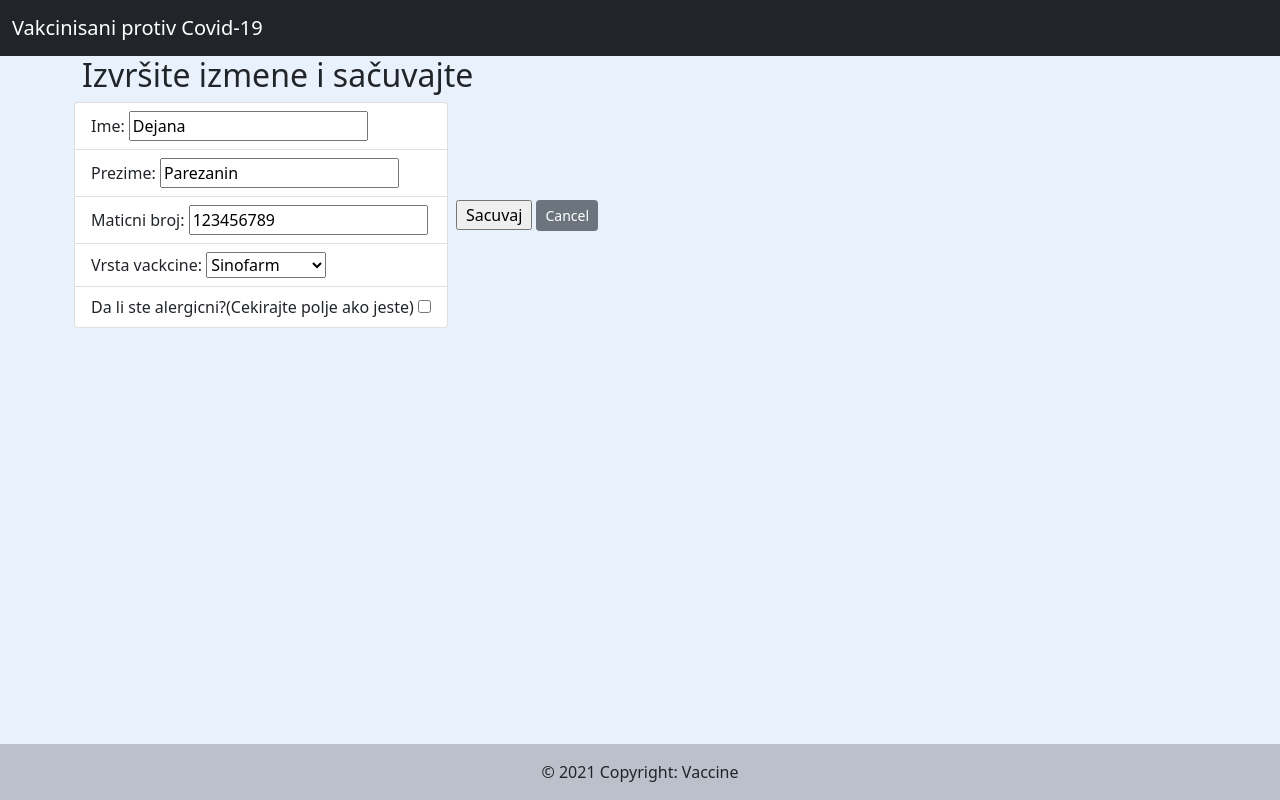
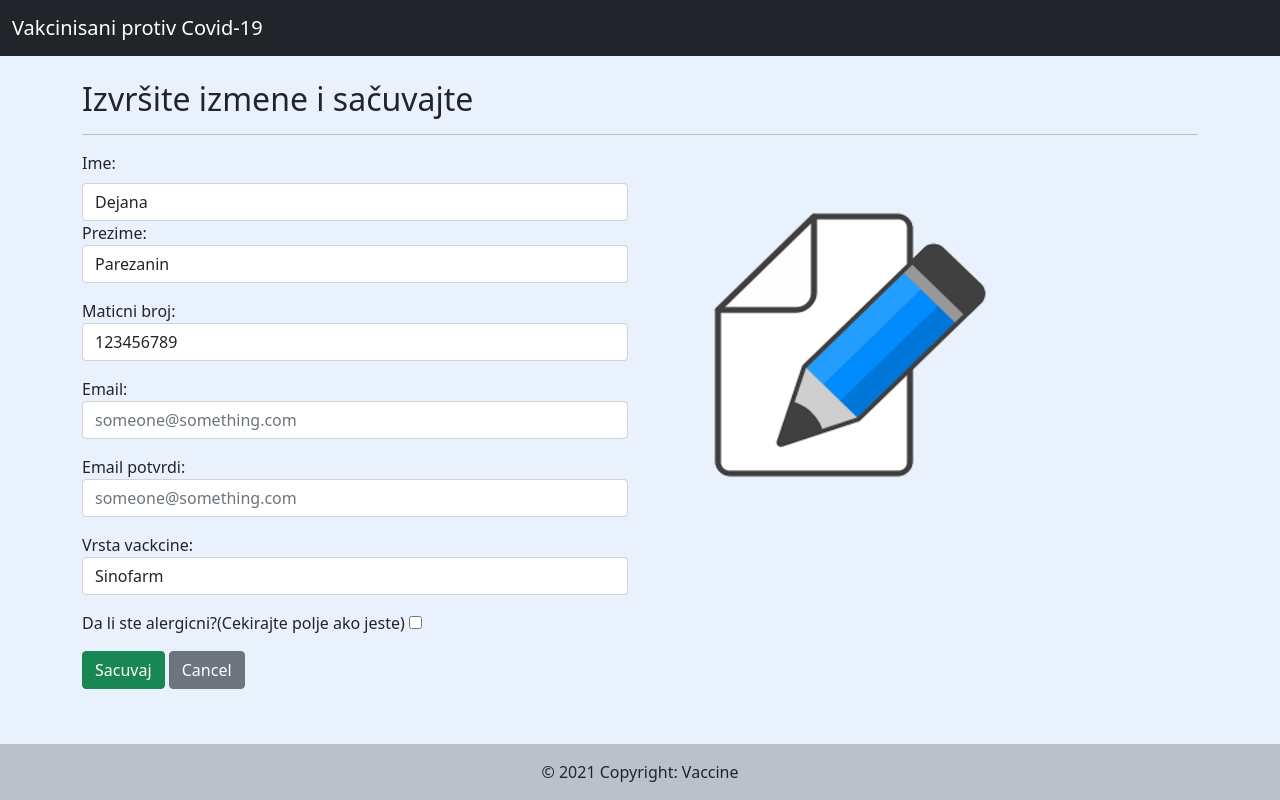
Before and after one commit to ringomag/vakcinaProject, a Django app: page /edit/7 in a window 1280 px wide. Run offline with Django 3.2, Linux system fonts and the light colour scheme; data comes from the database, SQL or seed files in the repository; both versions use the stored data as it was after the commit; some web fonts are replaced.

Commit message:
with full_clean and manualy rendered form with widget attributes

```diff
--- a/vakcinisani/forms.py
+++ b/vakcinisani/forms.py
@@ -1,6 +1,7 @@
 from django.forms import ModelForm
 from .models import Vakcinisan
 from django import forms
+from django.core.exceptions import ValidationError
 
 
 class VakcinisanForm(ModelForm):
@@ -12,10 +13,35 @@ class VakcinisanForm(ModelForm):
             'jmbg',
             'vakcina',
             'alergija',
+            'email_1',
+            'email_2',
         ]
+        widgets = {
+            'ime': forms.TextInput(attrs={'class':'form-control'}),
+            'prezime': forms.TextInput(attrs={'class':'form-control'}),
+            'jmbg': forms.TextInput(attrs={'class': 'form-control'}),
+            'email_1': forms.EmailInput(attrs={'class': 'form-control', 'placeholder':"someone@something.com"}),
+            'email_2': forms.EmailInput(attrs={'class': 'form-control', 'placeholder':"someone@something.com"}),
+            'vakcina': forms.Select(attrs={'class': 'form-control'}),
+            'alergija': forms.CheckboxInput()
+        }
+
     def clean_jmbg(self):
         data = self.cleaned_data['jmbg']
         for char in data:
             if not char.isdigit():
                 raise forms.ValidationError("Neispravan JMBG. Maticni broj se sastoji samo od cifara!")
             return data
+
+    def clean(self):
+            cleaned_data = super().clean()
+            email_1 = cleaned_data.get("email_1")
+            email_2 = cleaned_data.get("email_2")
+
+            if email_1 and email_2:
+                # Only do something if both fields are valid so far.
+                if email_1 != email_2:
+                    print("nisu iste adrese")
+                    raise forms.ValidationError(
+                        "Email adrese nisu iste"
+                    )
--- a/vakcinisani/models.py
+++ b/vakcinisani/models.py
@@ -20,6 +20,8 @@ class Vakcinisan(models.Model):
     vakcina = models.CharField(max_length=100, choices=vrste_vakcina)
     alergija = models.BooleanField(default=False)
     datum = models.DateTimeField(auto_now_add=True, null=True)
+    email_1 = models.EmailField(max_length=100, null=True)
+    email_2 = models.EmailField(max_length=100, null=True)
 
     def __str__(self):
         return self.ime + ' ' + self.prezime + ' ' + self.vakcina
--- a/vakcinisani/templates/edit.html
+++ b/vakcinisani/templates/edit.html
@@ -1,23 +1,72 @@
 {% extends 'base.html' %}
+{% load static %}
 
 {% block content %}
 <div class="container">
+  <br>
   <h2>Izvršite izmene i sačuvajte</h2>
-  <form class="row row-cols-lg-auto g-3 align-items-center" action="" method="POST">
+  <hr>
+  <div class="row">
+    <div class="col-sm">
+      <form method="POST" class="col col-sm">
         {% csrf_token %}
-    <ul class="list-group">
-      {% if form.jmbg.errors %}
+        {{ form.non_field_errors }}
+    <div class="col col-sm">
+
+      <label for="{{ form.ime.id_for_label }}" class="form-label">Ime: </label>
+      {{ form.ime }}
+    </div>
+    <div class="mb-3">
+
+      <label for="{{ form.prezime.id_for_label }}">Prezime: </label>
+      {{ form.prezime }}
+    </div>
+    <div class="mb-3">
+
+      <label for="{{ form.jmbg.id_for_label }}">Maticni broj: </label>
+      {{ form.jmbg }}
+    </div>
+    <div class="mb-3">
+
+      <label for="{{ form.email.id_for_label }}">Email: </label>
+      {{ form.email_1 }}
+    </div>
+    <div class="mb-3">
+
+      <label for="{{ form.email.id_for_label }}">Email potvrdi: </label>
+      {{ form.email_2 }}
+    </div>
+    <div class="mb-3">
+
+      <label for="{{ form.vakcina.id_for_label }}">Vrsta vackcine: </label>
+      {{ form.vakcina }}
+    </div>
+    <div class="mb-3">
+
+      <label for="{{ form.alergija.id_for_label }}">Da li ste alergicni?(Cekirajte polje ako jeste) </label>
+      {{ form.alergija }}
+    </div>
+    <input id="dugme_disabled" type="submit" name="Sacuvaj" value="Sacuvaj" class="btn btn-success">
+    <a class="btn btn-secondary" href="{% url 'lista' %}">Cancel</a>
+        <!-- <ul class="list-group">
+          <!-- {% if form.jmbg.errors %}
           <span class="alert alert-danger">{{form.jmbg.errors}}</span>
-      {% endif %}
-      <li class="list-group-item">Ime: {{form.ime}}</li>
+          {% endif %} -->
+        <!--  <li class="list-group-item">Ime: {{form.ime}}</li>
           <li class="list-group-item">Prezime: {{form.prezime}}</li>
           <li class="list-group-item">Maticni broj: {{form.jmbg}}</li>
+          <li class="list-group-item">Email: {{form.email}}</li>
           <li class="list-group-item">Vrsta vackcine: {{form.vakcina}}</li>
           <li class="list-group-item">Da li ste alergicni?(Cekirajte polje ako jeste) {{form.alergija}}</li>
-    </ul>
-    <input id="dugme_disabled" type="submit" name="Sacuvaj" value="Sacuvaj">
-    <a class="btn btn-secondary btn-sm ms-1" href="{% url 'lista' %}">Cancel</a>
+        </ul> -->
         </form>
+    </div>
+    <div class="col-sm">
+      <br><br>
+      <img src="{% static '/images/edit_form.png' %}" class="img-fluid ms-5" alt="Responsive image" height="30%" >
+    </div>
+  </div>
+
 
 
 </div>
--- a/vakcinisani/templates/lista.html
+++ b/vakcinisani/templates/lista.html
@@ -20,7 +20,7 @@
 
   <ul class="list-group" id="moja_lista" name="lista">
     {% for i in kreirani %}
-    <li class="list-group-item">{{i.ime}} {{i.prezime}} ------
+    <li class="list-group-item">{{i.ime}} {{i.prezime}} <i class="fas fa-long-arrow-alt-right"></i>
        <span class="vakcina_oboji {% if i.vakcina == 'Sinofarm' %} sinofarm {% endif %} ">{{i.vakcina}}</span>
        <a class="btn btn-warning float-end btn-sm ms-1" href="{% url 'edit' i.id %}">Uredi</a>
        <a class="btn btn-primary float-end btn-sm" href="{% url 'vakcinisan' i.id %}">Detalji</a>
```
Also changed, not shown: vakcinisani/templates/novi_pacijent.html (+54 -9 lines), db.sqlite3, static/images/edit_form.png (added), static/images/forma_slika.jpg (added), vakcinisani/migrations/0011_vakcinisan_email.py (added), vakcinisani/migrations/0012_auto_20210329_1746.py (added). Lines whose indentation alone changed are shown as unchanged.
